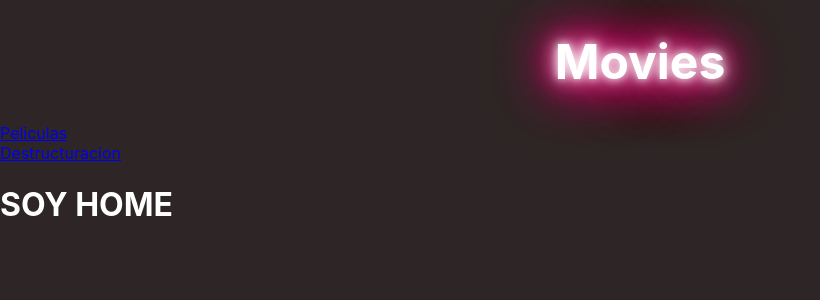
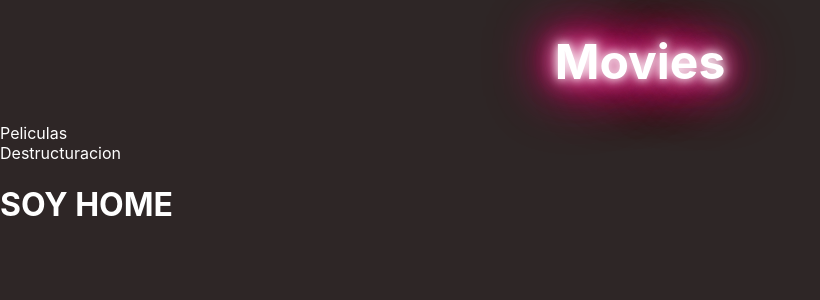
Before and after one commit to Abraham0912/Movies, a React (Create React App) app: page / in a window 1280 px wide. Shown: the top 300 px of the page, without its empty margins (0-820 px from the left). Built offline with nearby package versions, Linux system fonts and the light colour scheme.

Commit message:
quit text-decoration to links

```diff
--- a/src/index.css
+++ b/src/index.css
@@ -14,3 +14,7 @@ code {
   font-family: source-code-pro, Menlo, Monaco, Consolas, "Courier New",
     monospace;
 }
+a{
+  text-decoration: none;
+  color: white;
+}
```
